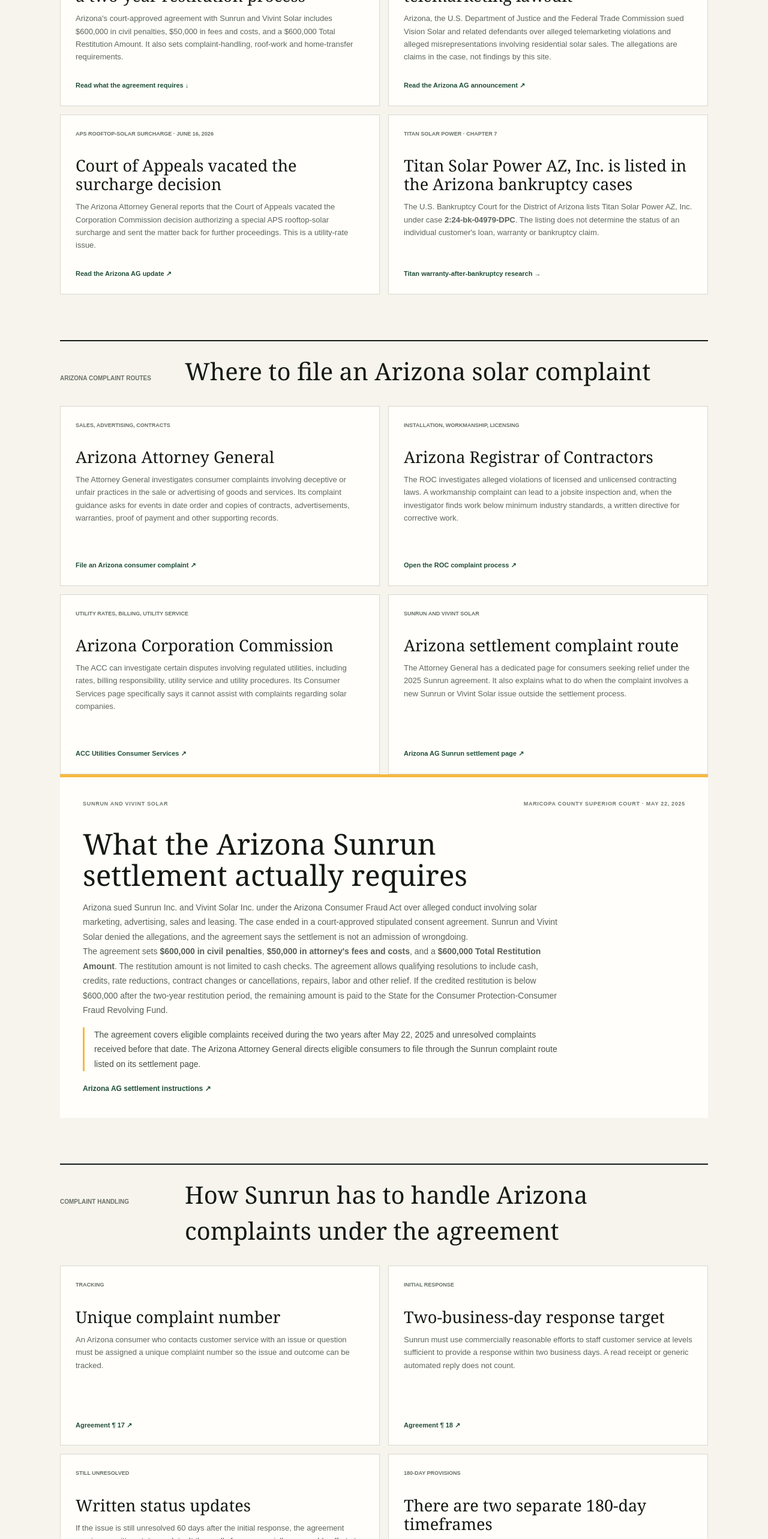
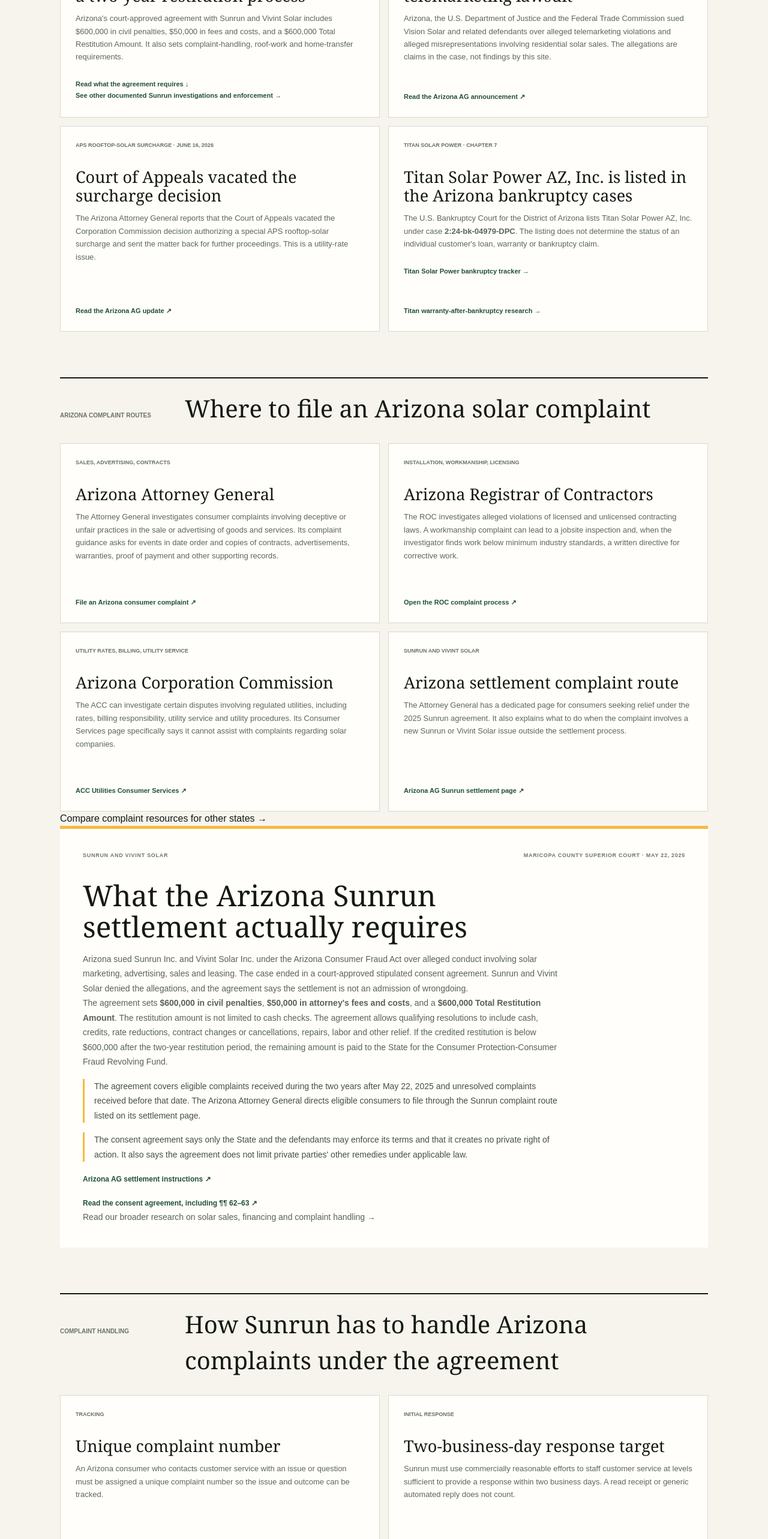
Before and after one commit to Decentralized-Rob/solar-consumer-research, a Next.js app: page /states/arizona in a window 1280 px wide. Shown: the part 1180-3746 px from the top of the page at 60% size. Built offline with nearby package versions, Linux system fonts and the light colour scheme.

Commit message:
Add Arizona legal boundary and stronger internal links

```diff
--- a/components/arizona-resource-page.tsx
+++ b/components/arizona-resource-page.tsx
@@ -145,6 +145,7 @@ export function ArizonaResourcePage() {
             <h3>$1.25 million Arizona settlement and a two-year restitution process</h3>
             <p>Arizona&apos;s court-approved agreement with Sunrun and Vivint Solar includes $600,000 in civil penalties, $50,000 in fees and costs, and a $600,000 Total Restitution Amount. It also sets complaint-handling, roof-work and home-transfer requirements.</p>
             <a href="#sunrun-settlement">Read what the agreement requires ↓</a>
+            <p><Link href="/companies/sunrun">See other documented Sunrun investigations and enforcement →</Link></p>
           </article>
           <article>
             <span>Vision Solar · July 27, 2023</span>
@@ -162,6 +163,7 @@ export function ArizonaResourcePage() {
             <span>Titan Solar Power · Chapter 7</span>
             <h3>Titan Solar Power AZ, Inc. is listed in the Arizona bankruptcy cases</h3>
             <p>The U.S. Bankruptcy Court for the District of Arizona lists Titan Solar Power AZ, Inc. under case <strong>2:24-bk-04979-DPC</strong>. The listing does not determine the status of an individual customer&apos;s loan, warranty or bankruptcy claim.</p>
+            <Link href="/cases/titan-solar-power">Titan Solar Power bankruptcy tracker →</Link><br />
             <Link href="/cases/titan-solar-power/warranty-after-bankruptcy">Titan warranty-after-bankruptcy research →</Link>
           </article>
         </div>
@@ -198,6 +200,7 @@ export function ArizonaResourcePage() {
             <a href={sources.sunrunSettlement.url} target="_blank" rel="noreferrer">Arizona AG Sunrun settlement page ↗</a>
           </article>
         </div>
+        <p><Link href="/resources">Compare complaint resources for other states →</Link></p>
       </section>
 
       <section id="sunrun-settlement" className="state-source-lead" aria-labelledby="sunrun-settlement-title">
@@ -212,7 +215,12 @@ export function ArizonaResourcePage() {
         <p className="state-source-note">
           The agreement covers eligible complaints received during the two years after May 22, 2025 and unresolved complaints received before that date. The Arizona Attorney General directs eligible consumers to file through the Sunrun complaint route listed on its settlement page.
         </p>
-        <a href={sources.sunrunSettlement.url} target="_blank" rel="noreferrer">Arizona AG settlement instructions ↗</a>
+        <p className="state-source-note">
+          The consent agreement says only the State and the defendants may enforce its terms and that it creates no private right of action. It also says the agreement does not limit private parties&apos; other remedies under applicable law.
+        </p>
+        <a href={sources.sunrunSettlement.url} target="_blank" rel="noreferrer">Arizona AG settlement instructions ↗</a><br />
+        <a href={sources.sunrunAgreement.url} target="_blank" rel="noreferrer">Read the consent agreement, including ¶¶ 62–63 ↗</a>
+        <p><Link href="/research/solar-sales-financing-after-complaint">Read our broader research on solar sales, financing and complaint handling →</Link></p>
       </section>
 
       <section className="state-source-section" aria-labelledby="settlement-details-title">
@@ -417,6 +425,40 @@ export function ArizonaResourcePage() {
           Keep the sales proposal, complete signed or electronic contract, financing or lease documents, tax-credit or savings statements, utility bills from before and after installation, production records, permits, inspections, contractor-license information, roof or repair records, cancellation attempts, complaint numbers and company correspondence. The Arizona Attorney General recommends putting events in date order, using dates when possible, sending copies of supporting records and keeping the originals.
         </p>
         <a href={sources.agComplaint.url} target="_blank" rel="noreferrer">Arizona Attorney General complaint guidance ↗</a>
+        <p><Link href="/guides">Browse Solar Consumer Research consumer guides →</Link></p>
+      </section>
+
+      <section className="state-source-section" aria-labelledby="related-research-title">
+        <div className="state-source-section-heading">
+          <span>SolarComplaint.com</span>
+          <h2 id="related-research-title">Related research</h2>
+        </div>
+        <div className="state-source-grid">
+          <article>
+            <span>Company research</span>
+            <h3>Sunrun investigations and enforcement</h3>
+            <p>Follow documented state actions involving Sunrun without blending investigations, lawsuits and settlements together.</p>
+            <Link href="/companies/sunrun">Open the Sunrun research hub →</Link>
+          </article>
+          <article>
+            <span>Featured research</span>
+            <h3>Solar sales, financing and complaint handling</h3>
+            <p>Compare Arizona&apos;s settlement with separate government records from Texas and Michigan.</p>
+            <Link href="/research/solar-sales-financing-after-complaint">Read the research →</Link>
+          </article>
+          <article>
+            <span>Case tracker</span>
+            <h3>Titan Solar Power</h3>
+            <p>Bankruptcy records, warranty research and customer resources for former Titan customers.</p>
+            <Link href="/cases/titan-solar-power">Open the Titan tracker →</Link>
+          </article>
+          <article>
+            <span>More research</span>
+            <h3>Solar Consumer Research archive</h3>
+            <p>Browse published research, company pages and case trackers.</p>
+            <Link href="/research">Browse research →</Link>
+          </article>
+        </div>
       </section>
 
       <section id="sources" className="state-source-section" aria-labelledby="sources-title">
```
